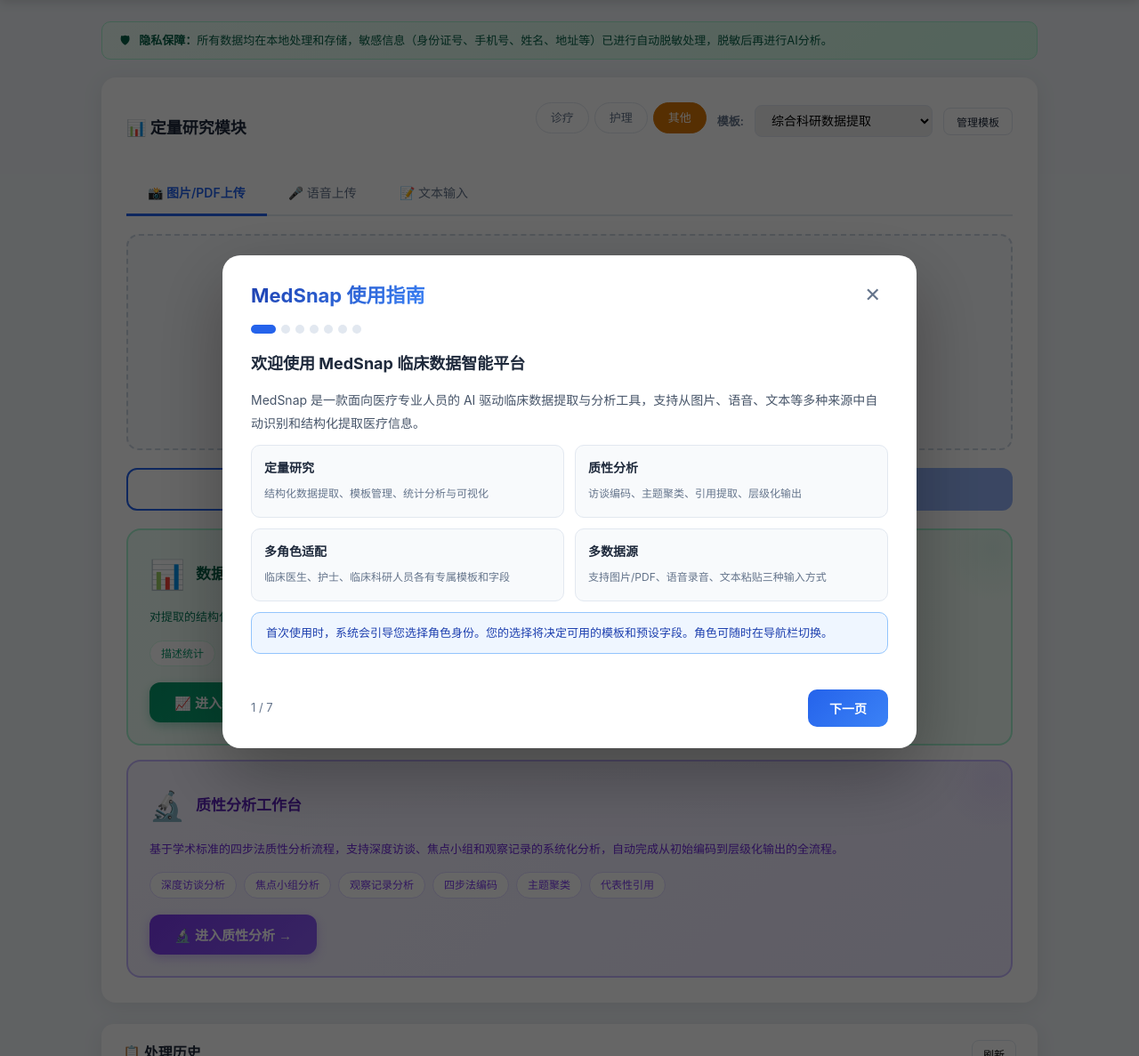
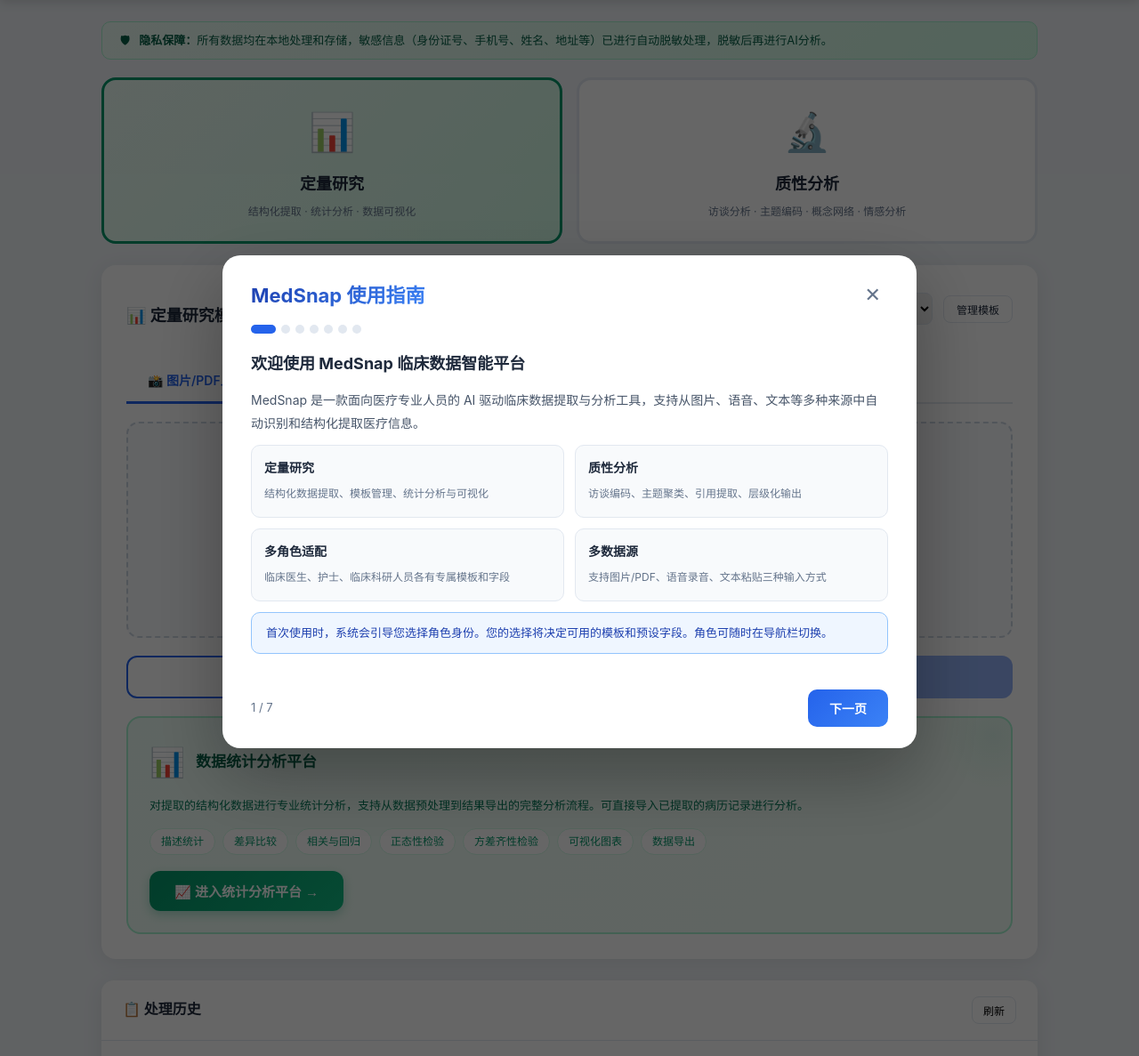
Before and after one commit to robotzzh/MedSnap, a Flask app: page / in a window 1280 px wide. Shown: the part 59-1246 px from the top of the page at 89% size. Run offline with Flask 3, Linux system fonts and the light colour scheme; data comes from the database, SQL or seed files in the repository; data that the repository does not hold is empty; some libraries are stand-ins or nearby versions.

Commit message:
fix: 恢复method-tabs双卡片切换器 - 定量/质性独立面板设计
恢复定量研究与质性分析为独立module-panel，switchMethod()完整切换逻辑，
switchSource()正确引用panel容器，移除废弃的toggleQualPanel()函数。

🤖 Generated with [Qoder][https://qoder.com]

```diff
--- a/templates/index.html
+++ b/templates/index.html
@@ -448,7 +448,19 @@
             <span>&#128737;</span>
             <span><strong>隐私保障：</strong>所有数据均在本地处理和存储，敏感信息（身份证号、手机号、姓名、地址等）已进行自动脱敏处理，脱敏后再进行AI分析。</span>
         </div>
-        <!-- Research Method Tabs removed - qualitative accessed via entry card -->
+        <!-- Research Method Selection -->
+        <div class="method-tabs">
+            <div class="method-tab quantitative active" onclick="switchMethod('quantitative')">
+                <div class="tab-icon">&#128202;</div>
+                <h3>定量研究</h3>
+                <p>结构化提取 · 统计分析 · 数据可视化</p>
+            </div>
+            <div class="method-tab qualitative" onclick="switchMethod('qualitative')">
+                <div class="tab-icon">&#128300;</div>
+                <h3>质性分析</h3>
+                <p>访谈分析 · 主题编码 · 概念网络 · 情感分析</p>
+            </div>
+        </div>
 
         <!-- Quantitative Research Module -->
         <div class="module-panel active" id="panel-quantitative">
@@ -526,28 +538,10 @@
                 </div>
                 <button class="stats-entry-btn" onclick="location.href='/statistics'">&#128200; 进入统计分析平台 &#8594;</button>
             </div>
-
-            <!-- Qualitative Analysis Entry Card -->
-            <div class="qual-entry-card" id="qualEntryCard">
-                <div class="qual-entry-header">
-                    <span class="icon">&#128300;</span>
-                    <h4>质性分析工作台</h4>
-                </div>
-                <p class="qual-entry-desc">基于学术标准的四步法质性分析流程，支持深度访谈、焦点小组和观察记录的系统化分析，自动完成从初始编码到层级化输出的全流程。</p>
-                <div class="qual-features">
-                    <span class="qual-feature-tag">深度访谈分析</span>
-                    <span class="qual-feature-tag">焦点小组分析</span>
-                    <span class="qual-feature-tag">观察记录分析</span>
-                    <span class="qual-feature-tag">四步法编码</span>
-                    <span class="qual-feature-tag">主题聚类</span>
-                    <span class="qual-feature-tag">代表性引用</span>
-                </div>
-                <button class="qual-entry-btn" onclick="toggleQualPanel()">&#128300; 进入质性分析 &#8594;</button>
-            </div>
-
-            <!-- Qualitative Analysis Panel (inside quantitative module, toggled by entry card) -->
-            <div id="qualPanel" style="display:none;">
-                <div style="margin-top:16px; background:var(--card); border:2px solid #c4b5fd; border-radius:16px; padding:24px;">
+        </div>
+
+        <!-- Qualitative Analysis Module -->
+        <div class="module-panel" id="panel-qualitative">
             <div class="module-header">
                 <h3>&#128300; 质性分析模块</h3>
                 <div class="config-row">
@@ -557,7 +551,6 @@
                         <option value="focus_group">焦点小组分析</option>
                         <option value="observation">观察记录分析</option>
                     </select>
-                            <button class="nav-btn" style="color:#7c3aed;border-color:#c4b5fd;" onclick="toggleQualPanel()">&#8592; 收起</button>
                 </div>
             </div>
 
@@ -593,6 +586,21 @@
                 <div class="file-list" id="qualImageList"></div>
                 <button class="btn btn-success btn-block" onclick="processQualitative('image')" id="qualImageBtn" disabled>开始识别并分析</button>
             </div>
+
+            <!-- Qualitative Analysis Info Card -->
+            <div class="qual-entry-card">
+                <div class="qual-entry-header">
+                    <span class="icon">&#128300;</span>
+                    <h4>四步法质性分析流程</h4>
+                </div>
+                <p class="qual-entry-desc">基于学术标准的四步法质性分析流程，支持深度访谈、焦点小组和观察记录的系统化分析，自动完成从初始编码到层级化输出的全流程。</p>
+                <div class="qual-features">
+                    <span class="qual-feature-tag">深度访谈分析</span>
+                    <span class="qual-feature-tag">焦点小组分析</span>
+                    <span class="qual-feature-tag">观察记录分析</span>
+                    <span class="qual-feature-tag">四步法编码</span>
+                    <span class="qual-feature-tag">主题聚类</span>
+                    <span class="qual-feature-tag">代表性引用</span>
                 </div>
             </div>
         </div>
@@ -950,25 +958,16 @@ function switchCategory(cat) {
 /* ===== Research Method Switch ===== */
 function switchMethod(method) {
     currentMethod = method;
-}
-
-function toggleQualPanel() {
-    var panel = document.getElementById('qualPanel');
-    var card = document.getElementById('qualEntryCard');
-    if (panel.style.display === 'none') {
-        panel.style.display = 'block';
-        card.querySelector('.qual-entry-btn').innerHTML = '&#128300; 收起质性分析 &#8595;';
-        panel.scrollIntoView({ behavior: 'smooth', block: 'start' });
-    } else {
-        panel.style.display = 'none';
-        card.querySelector('.qual-entry-btn').innerHTML = '&#128300; 进入质性分析 &#8594;';
-    }
+    document.querySelectorAll('.method-tab').forEach(function(t) { t.classList.remove('active'); });
+    document.querySelector('.method-tab.' + method).classList.add('active');
+    document.querySelectorAll('.module-panel').forEach(function(p) { p.classList.remove('active'); });
+    document.getElementById('panel-' + method).classList.add('active');
 }
 
 /* ===== Data Source Switch ===== */
 function switchSource(module, source) {
     var prefix = module === 'qualitative' ? 'qual' : 'quant';
-    var container = module === 'qualitative' ? document.getElementById('qualPanel') : document.getElementById('panel-quantitative');
+    var container = document.getElementById('panel-' + module);
     var tabs = container.querySelectorAll('.source-tab');
     tabs.forEach(function(t) { t.classList.remove('active'); });
     event.target.classList.add('active');
```
Lines whose indentation alone changed are shown as unchanged.
